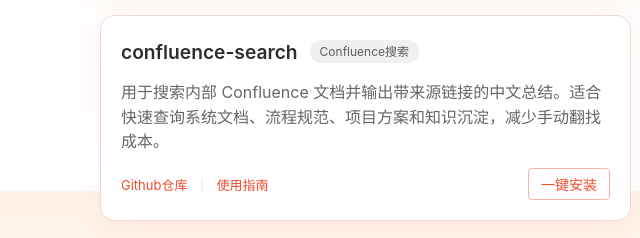
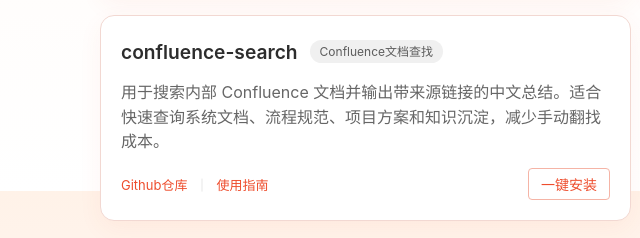
Before and after one commit to shopeedesign/ssc-design-skill-hub, a plain HTML site: page index.html in a window 1280 px wide. Shown: the part 609-847 px from the top of the page, 0-640 px from the left. Drawn offline with Linux system fonts and the light colour scheme.

Commit message:
Update confluence-search badge copy

```diff
--- a/index.html
+++ b/index.html
@@ -493,7 +493,7 @@
             role="button"
             title="点击查看详情"
           >confluence-search</h3>
-          <span class="badge">Confluence搜索</span>
+          <span class="badge">Confluence文档查找</span>
         </div>
         <p>用于搜索内部 Confluence 文档并输出带来源链接的中文总结。适合快速查询系统文档、流程规范、项目方案和知识沉淀，减少手动翻找成本。</p>
         <div class="card-footer-row">
```
